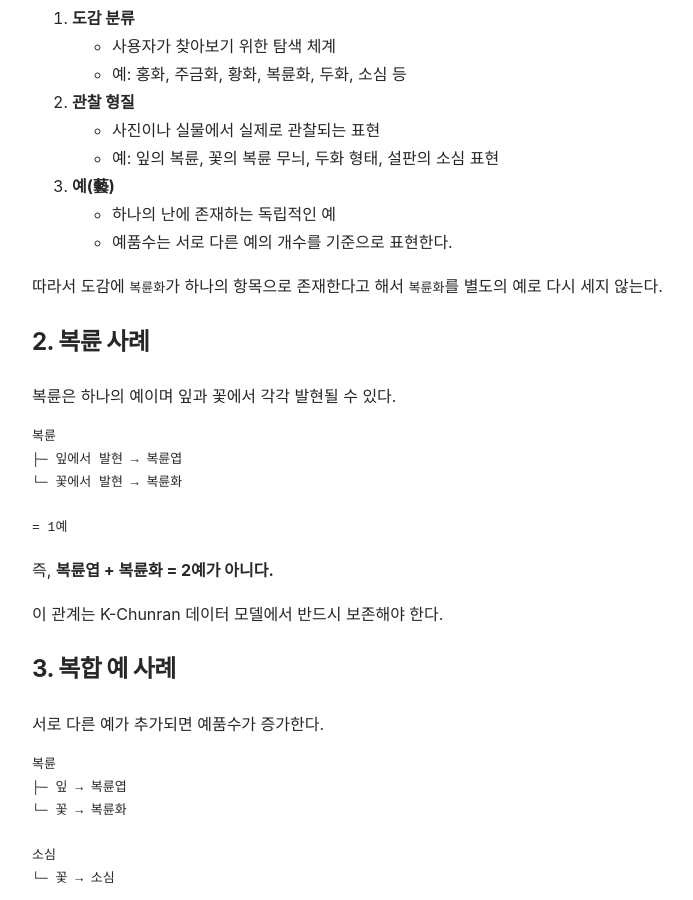
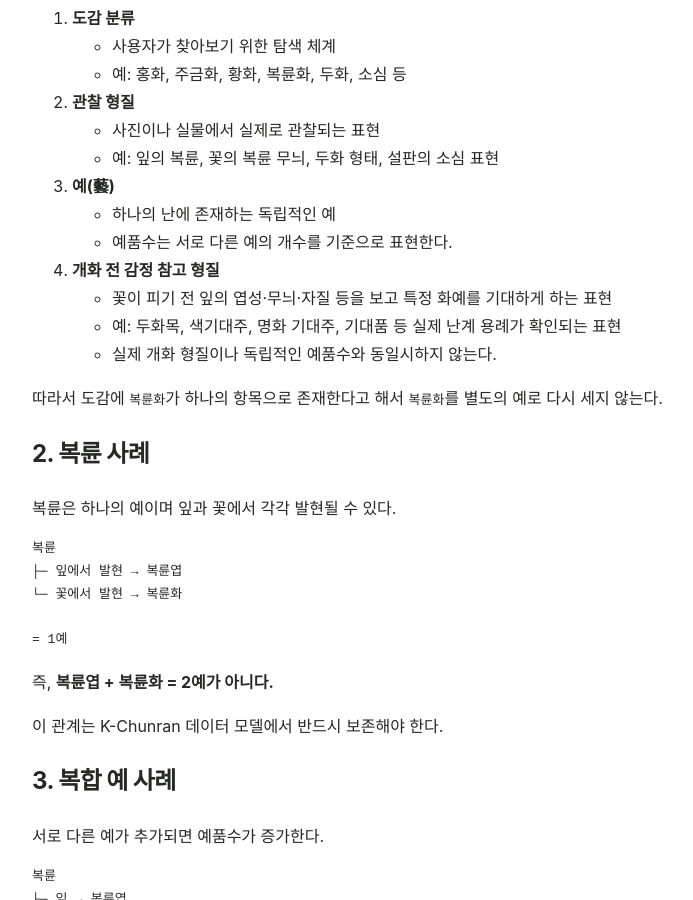
Before and after one commit to parasolra5-pixel/K-chunran, a Jekyll site: the page built from docs/flower-art-model.md, in a window 1280 px wide and 900 px high, scrolled down 580 px. Shown: the whole window, without its empty margins (46-739 px from the left). Built offline with Jekyll 4.4.1, drawn with Linux system fonts in a browser that asks for light colours; our own code applies the rules of GitHub Pages for plain Markdown files; some of the changed text lies outside the part shown.

Commit message:
docs: refine pre-bloom appraisal model structure

```diff
--- a/docs/flower-art-model.md
+++ b/docs/flower-art-model.md
@@ -21,6 +21,11 @@ K-Chunran에서는 다음 네 가지를 분리한다.
 3. **예(藝)**
    - 하나의 난에 존재하는 독립적인 예
    - 예품수는 서로 다른 예의 개수를 기준으로 표현한다.
+
+4. **개화 전 감정 참고 형질**
+   - 꽃이 피기 전 잎의 엽성·무늬·자질 등을 보고 특정 화예를 기대하게 하는 표현
+   - 예: 두화목, 색기대주, 명화 기대주, 기대품 등 실제 난계 용례가 확인되는 표현
+   - 실제 개화 형질이나 독립적인 예품수와 동일시하지 않는다.
 
 따라서 도감에 `복륜화`가 하나의 항목으로 존재한다고 해서 `복륜화`를 별도의 예로 다시 세지 않는다.
 
```
Also changed, not shown: other parts of docs/flower-art-model.md (+5 -4 lines).
